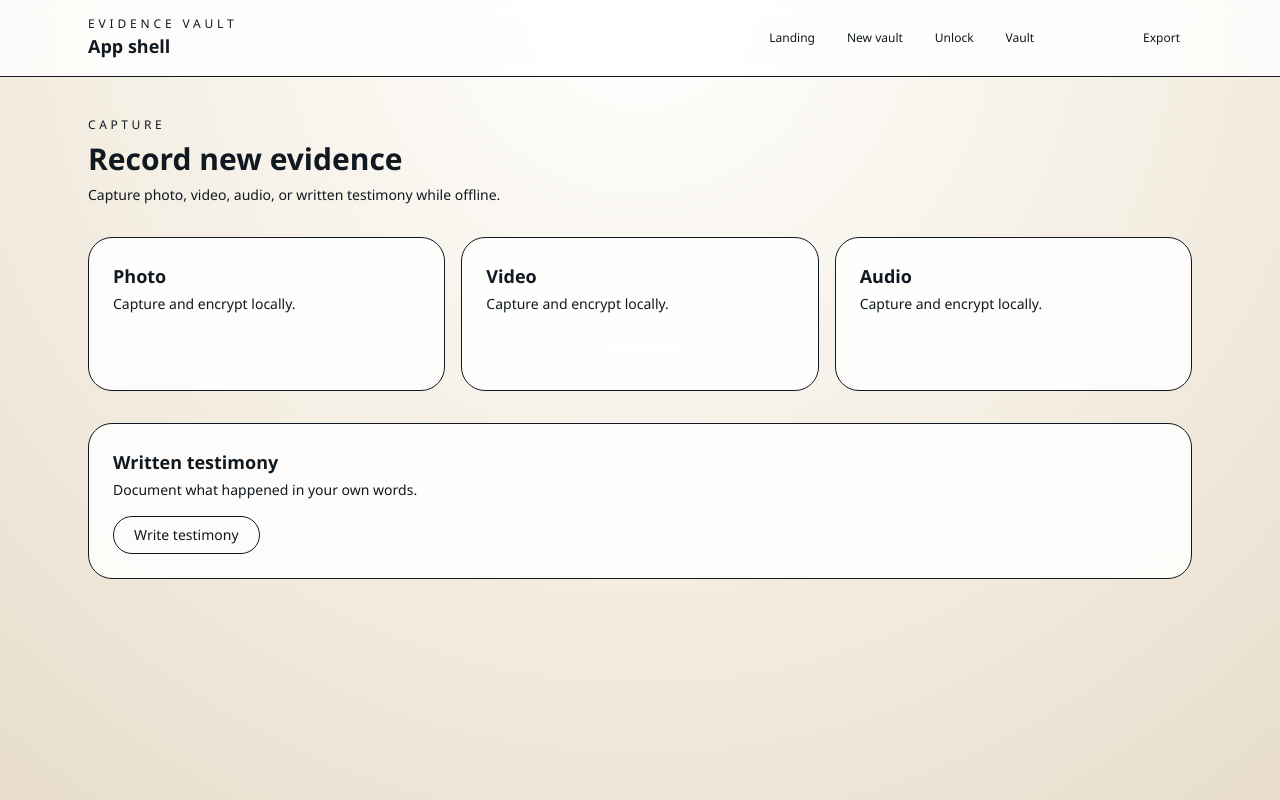
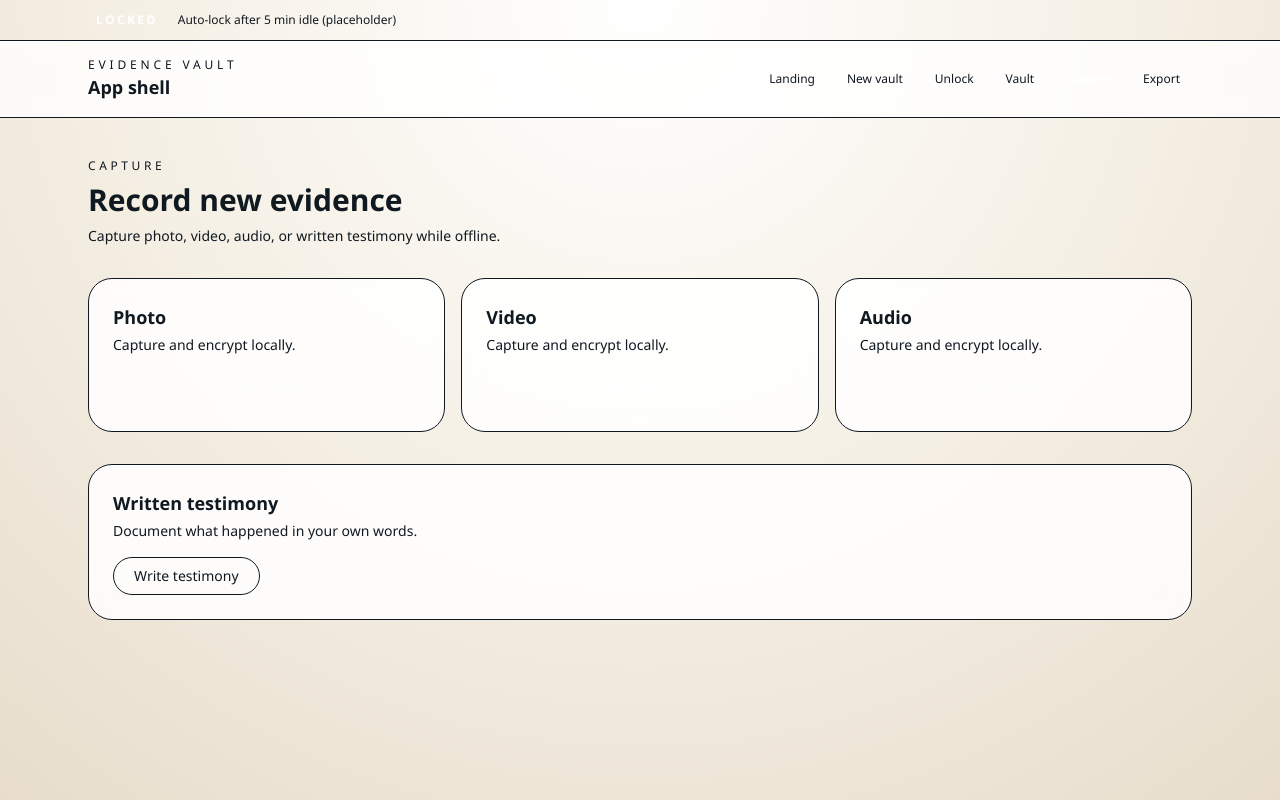
Before and after one commit to umarsarshid/EVault, a React (Vite) app: page /capture in a window 1280 px wide. Built offline with nearby package versions, Linux system fonts and the light colour scheme.

Commit message:
feat: global app state (locked/unlocked)

```diff
--- a/src/app/AppShell.tsx
+++ b/src/app/AppShell.tsx
@@ -1,4 +1,5 @@
 import { NavLink, Outlet } from 'react-router-dom'
+import { useVault } from './VaultContext'
 
 const navItems = [
   { label: 'Landing', to: '/' },
@@ -13,8 +14,40 @@ const linkBase =
   'rounded-full px-3 py-1 text-xs font-medium transition hover:bg-sand-100 hover:text-sand-900'
 
 export default function AppShell() {
+  const { vaultStatus, idleTimeoutMs, setVaultStatus } = useVault()
+  const isLocked = vaultStatus === 'locked'
+  const idleMinutes = Math.round(idleTimeoutMs / 60000)
+
   return (
     <div className="min-h-screen bg-[radial-gradient(circle_at_top,_#ffffff_0%,_#f6f1e7_45%,_#e8ddcc_100%)]">
+      <div className="border-b border-sand-200 bg-sand-50">
+        <div className="mx-auto flex w-full max-w-6xl flex-wrap items-center justify-between gap-3 px-6 py-2 text-xs">
+          <div className="flex items-center gap-3">
+            <span
+              className={[
+                'rounded-full px-2 py-1 font-semibold tracking-[0.2em]',
+                isLocked
+                  ? 'bg-sand-900 text-white'
+                  : 'bg-emerald-100 text-emerald-900',
+              ].join(' ')}
+            >
+              {vaultStatus.toUpperCase()}
+            </span>
+            <span className="text-sand-600">
+              Auto-lock after {idleMinutes} min idle (placeholder)
+            </span>
+          </div>
+          {!isLocked && (
+            <button
+              type="button"
+              className="rounded-full border border-sand-200 px-3 py-1 text-xs font-medium text-sand-700 transition hover:border-sand-400"
+              onClick={() => setVaultStatus('locked')}
+            >
+              Lock now
+            </button>
+          )}
+        </div>
+      </div>
       <header className="border-b border-sand-200 bg-white/80 backdrop-blur">
         <div className="mx-auto flex w-full max-w-6xl flex-wrap items-center justify-between gap-4 px-6 py-4">
           <div className="flex flex-col">
--- /dev/null
+++ b/src/app/VaultContext.tsx
@@ -0,0 +1,81 @@
+import {
+  createContext,
+  useCallback,
+  useContext,
+  useEffect,
+  useMemo,
+  useState,
+  type ReactNode,
+} from 'react'
+
+type VaultStatus = 'locked' | 'unlocked'
+
+type VaultContextValue = {
+  vaultStatus: VaultStatus
+  setVaultStatus: (status: VaultStatus) => void
+  idleTimeoutMs: number
+  lastActivityAt: number
+  resetIdleTimer: () => void
+}
+
+const VaultContext = createContext<VaultContextValue | null>(null)
+
+const IDLE_TIMEOUT_MS = 5 * 60 * 1000
+const activityEvents = ['pointerdown', 'keydown', 'mousemove', 'touchstart', 'focus']
+
+export function VaultProvider({ children }: { children: ReactNode }) {
+  const [vaultStatus, setVaultStatus] = useState<VaultStatus>('locked')
+  const [lastActivityAt, setLastActivityAt] = useState(() => Date.now())
+
+  const resetIdleTimer = useCallback(() => {
+    setLastActivityAt(Date.now())
+  }, [])
+
+  useEffect(() => {
+    const handleActivity = () => resetIdleTimer()
+
+    activityEvents.forEach((eventName) => {
+      window.addEventListener(eventName, handleActivity)
+    })
+
+    return () => {
+      activityEvents.forEach((eventName) => {
+        window.removeEventListener(eventName, handleActivity)
+      })
+    }
+  }, [resetIdleTimer])
+
+  useEffect(() => {
+    if (vaultStatus !== 'unlocked') return
+
+    // Placeholder auto-lock: after inactivity, return to locked state.
+    const timeoutId = window.setTimeout(() => {
+      setVaultStatus('locked')
+    }, IDLE_TIMEOUT_MS)
+
+    return () => window.clearTimeout(timeoutId)
+  }, [vaultStatus, lastActivityAt])
+
+  const value = useMemo(
+    () => ({
+      vaultStatus,
+      setVaultStatus,
+      idleTimeoutMs: IDLE_TIMEOUT_MS,
+      lastActivityAt,
+      resetIdleTimer,
+    }),
+    [vaultStatus, lastActivityAt, resetIdleTimer]
+  )
+
+  return <VaultContext.Provider value={value}>{children}</VaultContext.Provider>
+}
+
+export function useVault() {
+  const context = useContext(VaultContext)
+
+  if (!context) {
+    throw new Error('useVault must be used within VaultProvider')
+  }
+
+  return context
+}
--- a/src/app/VaultUnlock.tsx
+++ b/src/app/VaultUnlock.tsx
@@ -1,8 +1,11 @@
 import Button from '../components/Button'
 import Card from '../components/Card'
 import Input from '../components/Input'
+import { useVault } from './VaultContext'
 
 export default function VaultUnlock() {
+  const { setVaultStatus } = useVault()
+
   return (
     <div className="space-y-8">
       <header className="space-y-2">
@@ -16,7 +19,7 @@ export default function VaultUnlock() {
         <div className="space-y-4">
           <Input type="password" placeholder="Passphrase" />
           <div className="flex flex-wrap gap-3">
-            <Button>Unlock</Button>
+            <Button onClick={() => setVaultStatus('unlocked')}>Unlock</Button>
             <Button variant="outline">Use another vault</Button>
           </div>
         </div>
--- a/src/main.tsx
+++ b/src/main.tsx
@@ -2,6 +2,7 @@ import { StrictMode } from 'react'
 import { createRoot } from 'react-dom/client'
 import { BrowserRouter } from 'react-router-dom'
 import App from './app/App'
+import { VaultProvider } from './app/VaultContext'
 import './style.css'
 
 const root = document.getElementById('root')
@@ -13,7 +14,9 @@ if (!root) {
 createRoot(root).render(
   <StrictMode>
     <BrowserRouter>
-      <App />
+      <VaultProvider>
+        <App />
+      </VaultProvider>
     </BrowserRouter>
   </StrictMode>
 )
```
